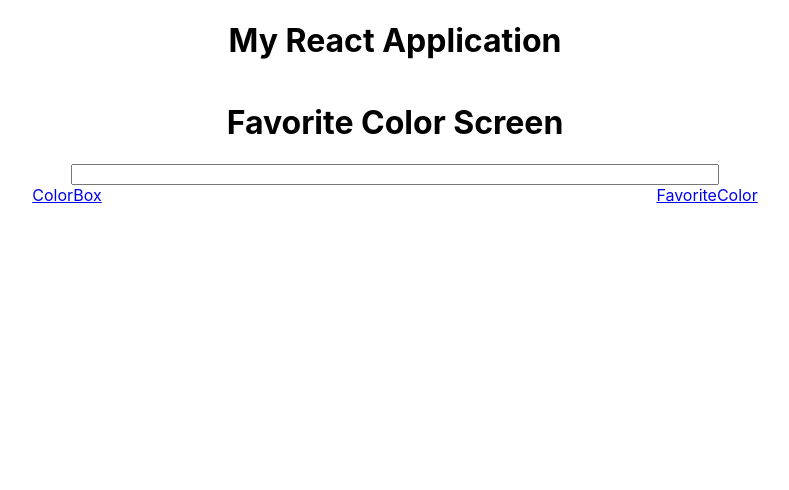
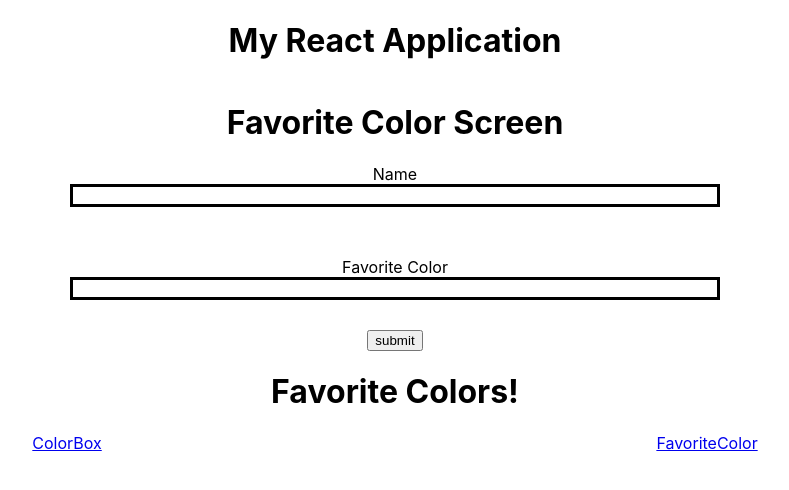
Before and after one commit to dannertech/color-app, a React (Create React App) app: page /favoritecolor in a window 1280 px wide. Shown: the top 490 px of the page, without its empty margins (245-1034 px from the left). Built offline with nearby package versions, Linux system fonts and the light colour scheme.

Commit message:
styling updates

```diff
--- a/src/app/screens/FavoriteColor.tsx
+++ b/src/app/screens/FavoriteColor.tsx
@@ -1,6 +1,7 @@
 import React from 'react';
 import {useSelector} from 'react-redux';
 import { RootState } from '../store';
+import FavoriteColorCard from '../components/FavoriteColorCard';
 
 const FavoriteColor = () => {
     const state = useSelector((state: RootState) => state.favoritecolor)
@@ -8,7 +9,17 @@ const FavoriteColor = () => {
     return (
         <div style={{display: 'flex', flexDirection: 'column', alignItems: 'center'}}>
         <h1>Favorite Color Screen</h1>
-        <input type="text" style={{width: '50%'}}></input>
+        <label>Name</label>
+        <input type="text" style={{width: '50%', border: 3, borderStyle: 'solid'}} title="Name"></input>
+        <label style={{marginTop: 50}}>Favorite Color</label>
+        <input type="text" style={{width: '50%',border: 3, borderStyle: 'solid'}}></input>
+        <input type="submit" value="submit" style={{marginTop: 30}}></input>
+        <div>
+            <h1>Favorite Colors!</h1>
+            {state.data.map((item) => {
+                return <FavoriteColorCard name={item.name} id={item.id} color={item.color}/>
+            })}
+        </div>
         </div>
     )
 };
```
